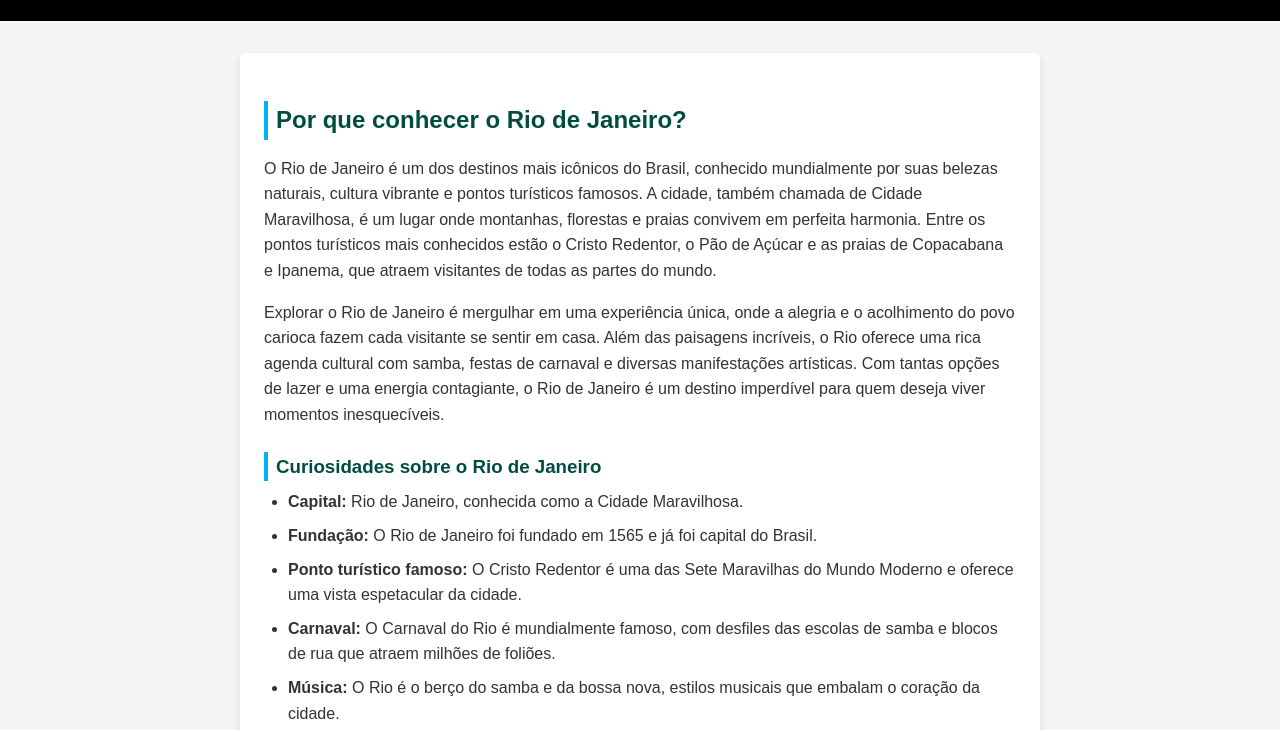
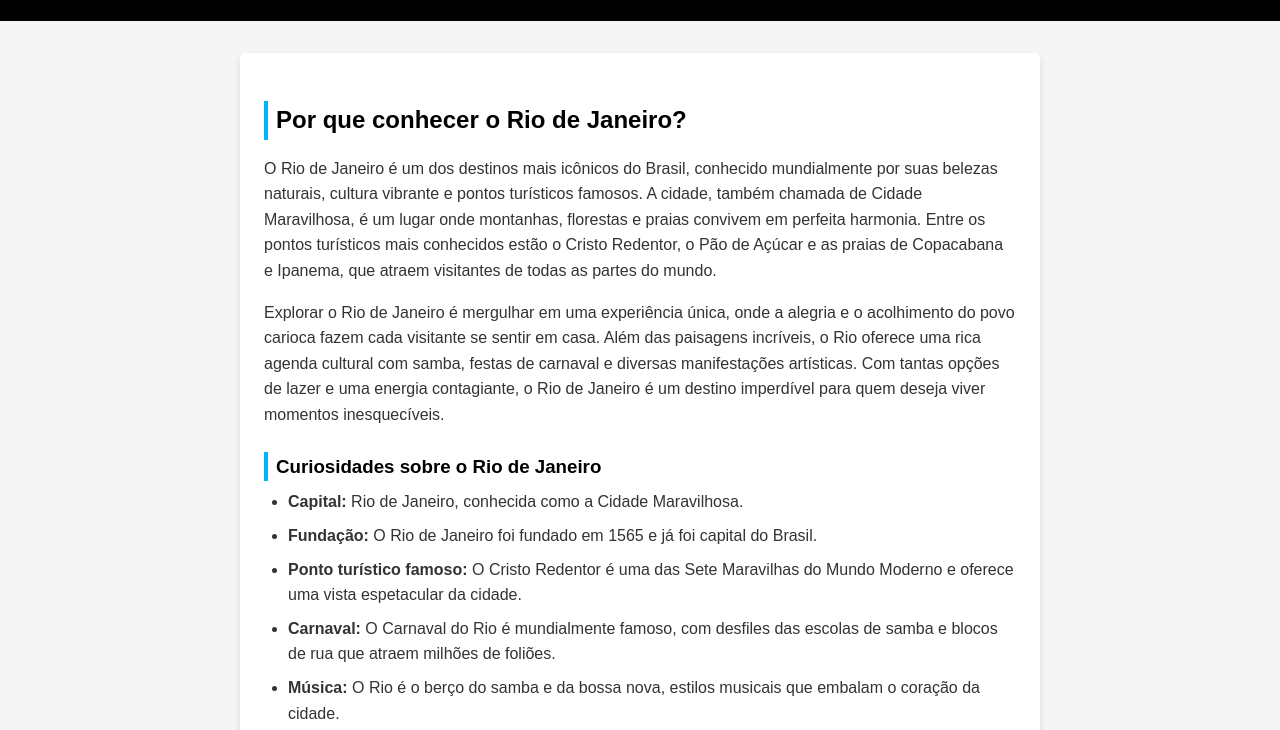
Before and after one commit to Lyedson-sr/Cjovem-Atv3, a plain HTML site: page index.html in a window 1280 px wide. Shown: the part 70-800 px from the top of the page. Drawn offline with Linux system fonts and the light colour scheme.

Commit message:
mudança de cor titulos

```diff
--- a/css/style.css
+++ b/css/style.css
@@ -73,7 +73,7 @@ main {
 
 /* Titulos */
 h2, h3 {
-    color: #004d40;
+    color: #000000;
     margin-top: 1.5rem;
     margin-bottom: 0.5rem;
     border-left: 4px solid #00b4fc;
```
